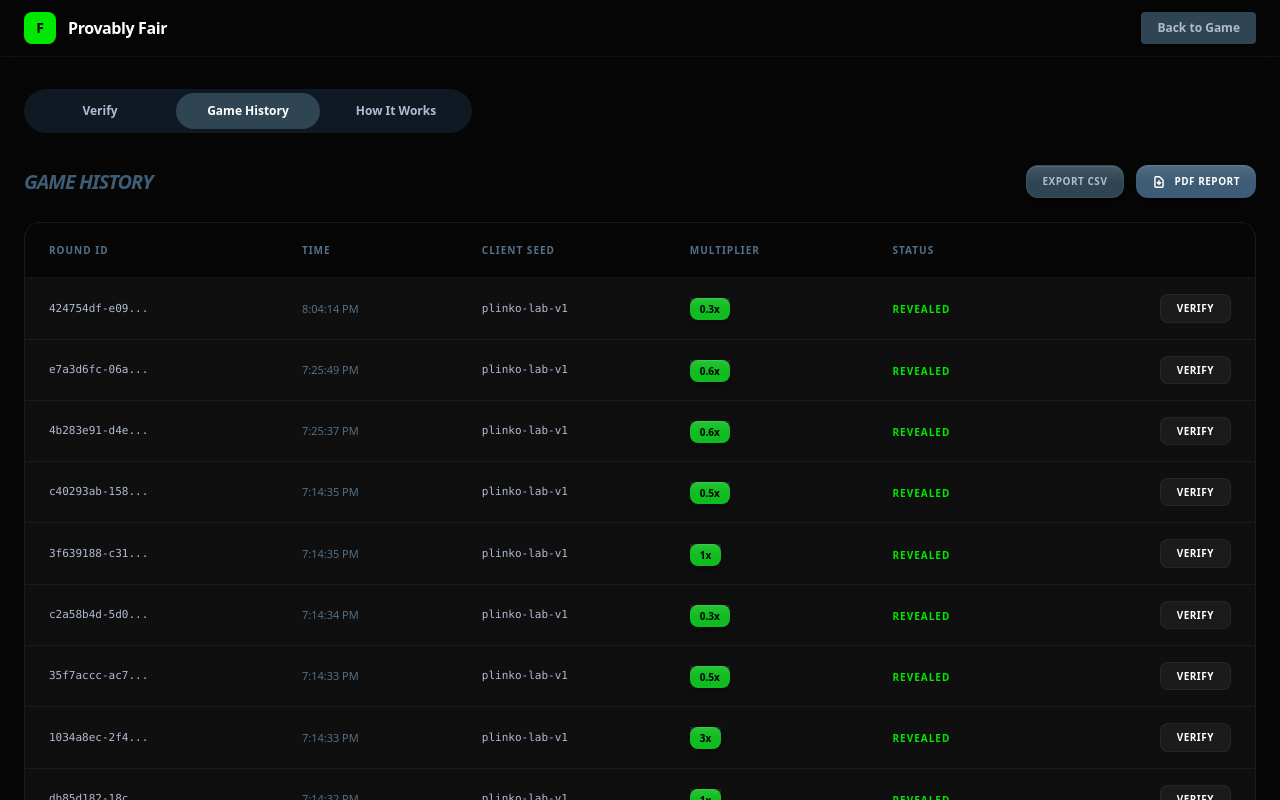
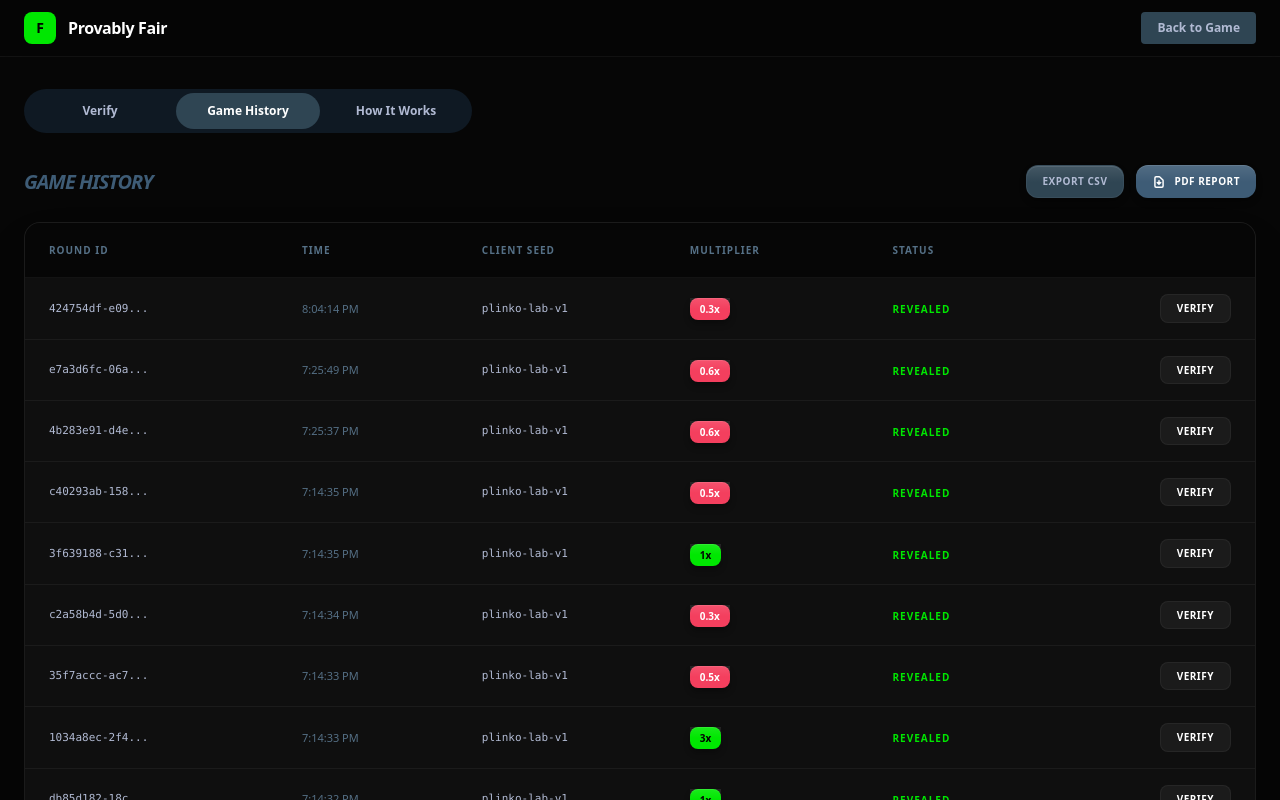
Before and after one commit to MOHITKOURAV01/Plinko-labs, a Next.js app: page /verify in a window 1280 px wide. Both pictures are taken after a click on the button "Game History". Shown: the top 800 px of the page. Built offline with nearby package versions, Linux system fonts and the light colour scheme.

Commit message:
fix: resolve rendering error, hydration mismatch, and standardize win/loss colors

```diff
--- a/src/app/page.tsx
+++ b/src/app/page.tsx
@@ -474,13 +474,13 @@ export default function Home() {
              <div className="absolute top-6 right-6 flex flex-col gap-2 z-50 pointer-events-none">
                  {state.recentWins.slice(0, 3).map((win, i) => (
                     <div key={`${win.id}-${i}`} className="px-4 py-2 rounded-xl flex items-center gap-4 animate-appear shadow-2xl border border-white/5" style={{ background: '#1A1A1A' }}>
-                        <span className={`text-sm font-black ${win.isWin ? "text-[#00E701]" : "text-[#B1BAD3]"}`}>
+                        <span className={`text-sm font-black ${win.isWin ? "text-[#00E701]" : "text-[#f43f5e]"}`}>
                             {win.isWin ? "+" : "-"}${win.amount.toFixed(2)}
                         </span>
                         <span className={`px-2.5 py-1 rounded-lg text-[10px] font-black btn-glossy ${win.isWin ? 'text-black' : 'text-white'}`}
                               style={{
-                                background: win.isWin ? '#00E701' : '#3F5563',
-                                '--glossy-top': win.isWin ? 'rgba(255,255,255,0.3)' : 'rgba(255,255,255,0.1)'
+                                background: win.isWin ? '#00E701' : '#f43f5e',
+                                '--glossy-top': win.isWin ? 'rgba(255,255,255,0.3)' : 'rgba(255,255,255,0.15)'
                               } as any}>
                             {win.multiplier}x
                         </span>
--- a/src/app/verify/page.tsx
+++ b/src/app/verify/page.tsx
@@ -289,6 +289,11 @@ export default function VerifierPage() {
   const [loading, setLoading] = useState(false);
   const [specLoaded, setSpecLoaded] = useState(false);
   const [activeTab, setActiveTab] = useState("verify");
+  const [mounted, setMounted] = useState(false);
+
+  useEffect(() => {
+    setMounted(true);
+  }, []);
 
   const fetchRecent = useCallback(async () => {
     try {
@@ -982,13 +987,17 @@ export default function VerifierPage() {
                           <span className="group-hover:text-white transition-colors">{r.id.slice(0, 12)}...</span>
                         </td>
                         <td className="px-6 py-4 text-[11px] text-[#557086]">
-                          {new Date(r.createdAt).toLocaleTimeString()}
+                          {mounted ? new Date(r.createdAt).toLocaleTimeString() : "..."}
                         </td>
                         <td className="px-6 py-4 font-mono text-[11px] text-[#B1BAD3] truncate max-w-[120px]">
                           {r.clientSeed}
                         </td>
                         <td className="px-6 py-4">
-                          <span className="px-2.5 py-1 rounded-lg text-[10px] font-black btn-glossy text-black" style={{ background: getBinColors(13)[r.binIndex] || '#00E701' }}>
+                          <span className={`px-2.5 py-1 rounded-lg text-[10px] font-black btn-glossy ${r.payoutMultiplier >= 1 ? 'text-black' : 'text-white'}`}
+                                style={{
+                                  background: r.payoutMultiplier >= 1 ? '#00E701' : '#f43f5e',
+                                  '--glossy-top': r.payoutMultiplier >= 1 ? 'rgba(255,255,255,0.3)' : 'rgba(255,255,255,0.15)'
+                                } as any}>
                             {r.payoutMultiplier}x
                           </span>
                         </td>
--- a/src/components/PlinkoBoard.tsx
+++ b/src/components/PlinkoBoard.tsx
@@ -52,6 +52,7 @@ export const PlinkoBoard: React.FC<PlinkoBoardProps> = ({
   onAnimationComplete,
   onPegHit,
   reducedMotion = false,
+  dropColumn,
 }) => {
   const canvasRef = useRef<HTMLCanvasElement>(null);
   const containerRef = useRef<HTMLDivElement>(null);
@@ -325,7 +326,7 @@ export const PlinkoBoard: React.FC<PlinkoBoardProps> = ({
     });
 
     animationRef.current = requestAnimationFrame(tick);
-  }, [dimensions, rows, risk, activeBalls, onAnimationComplete, onPegHit, drawBoard, drawBins, drawBall, reducedMotion]);
+  }, [dimensions, rows, risk, activeBalls, onAnimationComplete, onPegHit, drawBoard, drawBins, drawBall, reducedMotion, dropColumn]);
 
   useEffect(() => {
     // Continuous engine loop
```
